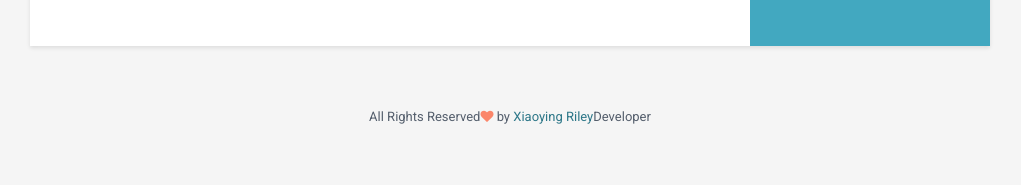
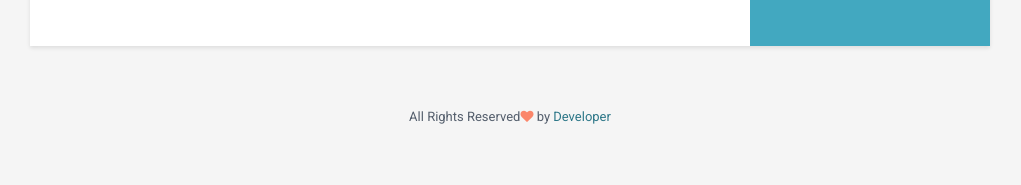
Before and after one commit to akshayrcc/resume-template-fresher, a Jekyll site: the page built from index.html, in a window 1280 px wide. Shown: the part 1402-1587 px from the top of the page, without its empty margins (130-1151 px from the left). Built offline with Jekyll 4.4.1, drawn with Linux system fonts in a browser that asks for light colours.

Commit message:
Update footer.html

```diff
--- a/_includes/footer.html
+++ b/_includes/footer.html
@@ -1,6 +1,6 @@
     <footer class="footer">
         <div class="text-center">
                 <!--/* This template is released under the Creative Commons Attribution 3.0 License. Please keep the attribution link below when using for your own project. Thank you for your support. :) If you'd like to use the template without the attribution, you can check out other license options via our website: themes.3rdwavemedia.com */-->
-                <small class="copyright">All Rights Reserved<i class="fa fa-heart"></i> by <a href="http://akshaychaudhari.ml" target="_blank" rel="nofollow">Xiaoying Riley</a>Developer</small>
+                <small class="copyright">All Rights Reserved<i class="fa fa-heart"></i> by <a href="http://akshaychaudhari.ml" target="_blank" rel="nofollow">Developer</a></small>
         </div><!--//container-->
     </footer><!--//footer-->
```
